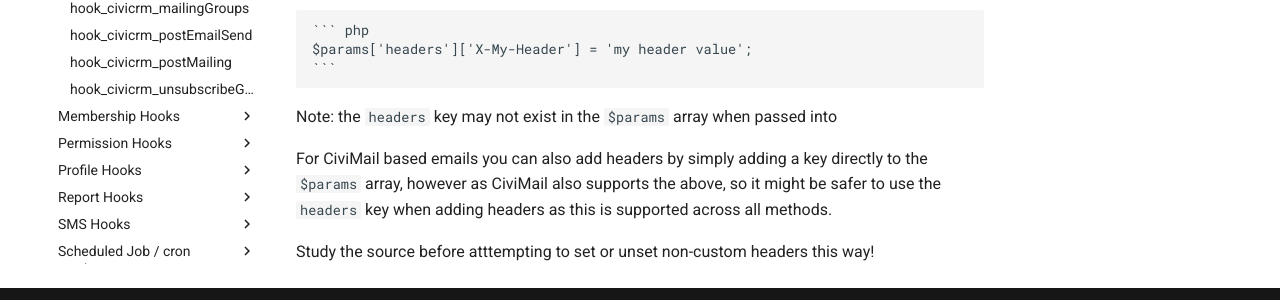
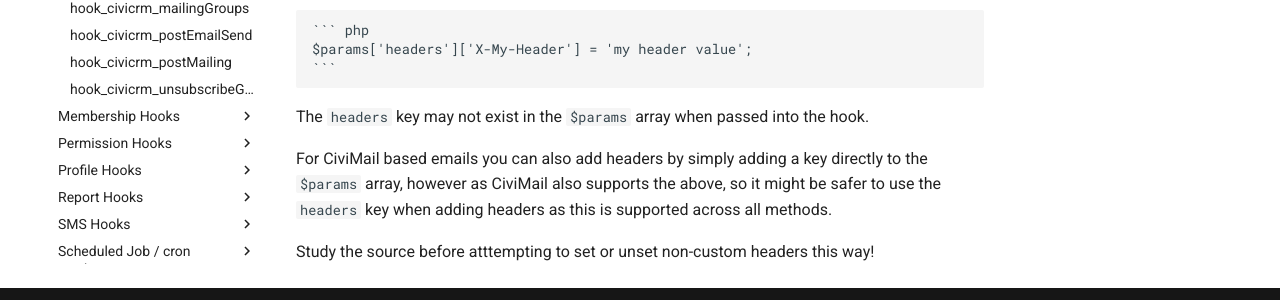
Before and after one commit to civicrm/civicrm-dev-docs, an MkDocs documentation site: the page built from docs/hooks/hook_civicrm_alterMailParams.md, in a window 1280 px wide and 900 px high, scrolled down 547 px. Shown: the part 567-867 px from the top of the window. Built offline with MkDocs 1.6.1 and Material for MkDocs 9.7.7, drawn with Linux system fonts in a browser that asks for light colours; comment, search, counter and statistics services are not loaded; old or Windows-style settings are respelled for this version of MkDocs.

Commit message:
Update docs/hooks/hook_civicrm_alterMailParams.md
Co-Authored-By: Mikey O'Toole <mikey@mjco.uk>

````diff
--- a/docs/hooks/hook_civicrm_alterMailParams.md
+++ b/docs/hooks/hook_civicrm_alterMailParams.md
@@ -41,7 +41,7 @@ You can add custom headers by appending to `$params['headers']`. Example:
     $params['headers']['X-My-Header'] = 'my header value';
     ```
 
-Note: the `headers` key may not exist in the `$params` array when passed into
+The `headers` key may not exist in the `$params` array when passed into the hook.
 
 For CiviMail based emails you can also add headers by simply adding a key
 directly to the `$params` array, however as CiviMail also supports the above, so
````
